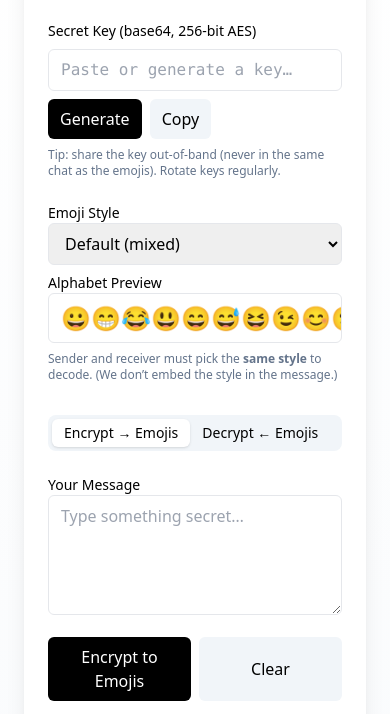
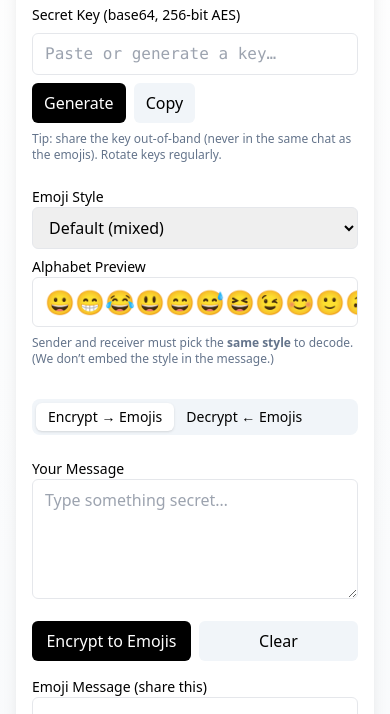
Before and after one commit to SamuelPlumb/EmojiLocker, a plain HTML site: page index.html in a window 390 px wide. Shown: the part 163-877 px from the top of the page. Drawn offline with nearby package versions, Linux system fonts and the light colour scheme.

Commit message:
Update index.html

```diff
--- a/index.html
+++ b/index.html
@@ -13,8 +13,8 @@
   </style>
 </head>
 <body class="min-h-screen bg-gradient-to-b from-white to-slate-50 antialiased">
-  <main class="max-w-3xl mx-auto p-6 md:p-10">
-    <section class="bg-white shadow-xl rounded-2xl p-6 md:p-8">
+  <main class="max-w-3xl mx-auto p-4 md:p-10">
+    <section class="bg-white shadow-xl rounded-2xl p-4 md:p-8">
       <header class="mb-6">
         <h1 class="text-2xl md:text-3xl font-semibold">🔐 EmojiLocker</h1>
         <p class="text-slate-600 mt-2">Client-side AES-GCM encryption. Share only the emoji string. Keys never leave your browser.</p>
```
